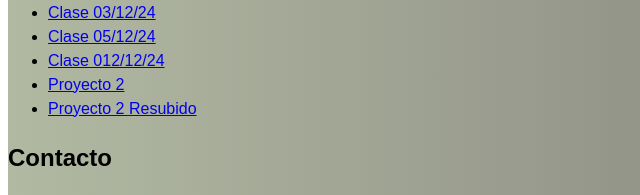
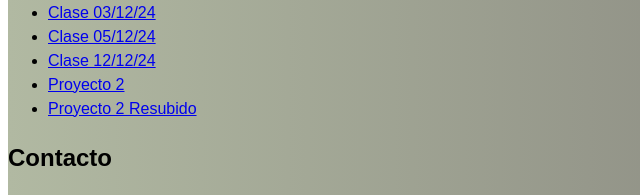
Before and after one commit to AlanOlveraAguilera/frontend-ai-2, a plain HTML site: page index.html in a window 1280 px wide. Shown: the part 434-629 px from the top of the page, 0-640 px from the left. Drawn offline with Linux system fonts and the light colour scheme.

Commit message:
cambios en el menu

```diff
--- a/index.html
+++ b/index.html
@@ -35,7 +35,7 @@
                     <li><a class="tareas" href="clase-28-11-24/index.html" target="_blank">Clase 28/11/24</a></li>
                     <li><a class="tareas" href="clase-03-12-24/index.html" target="_blank">Clase 03/12/24</a></li>
                     <li><a class="tareas" href="clase-05-12-24/position/index.html" target="_blank">Clase 05/12/24</a></li>
-                    <li><a class="tareas" href="/clase-12-12-2024/index.html" target="_blank">Clase 012/12/24</a></li>
+                    <li><a class="tareas" href="/clase-12-12-2024/index.html" target="_blank">Clase 12/12/24</a></li>
                     <li><a class="Proyecto 2" href="Proyecto 2/pages/index.html" target="_blank">Proyecto 2</a></li>
                     <li><a class="Proyecto 2" href="Proyecto 2.1/index.html" target="_blank">Proyecto 2 Resubido</a></li>
                 </ul>
```
